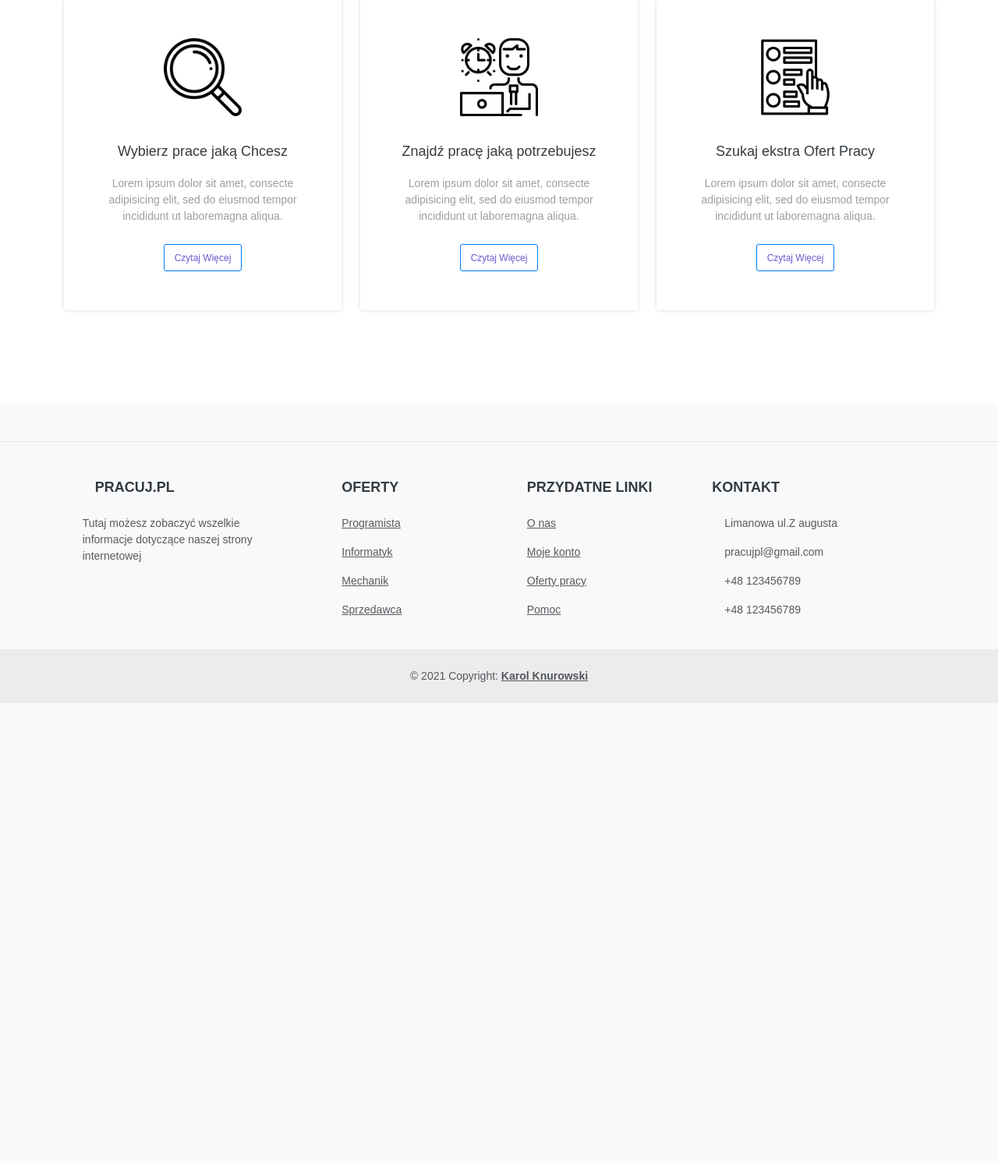
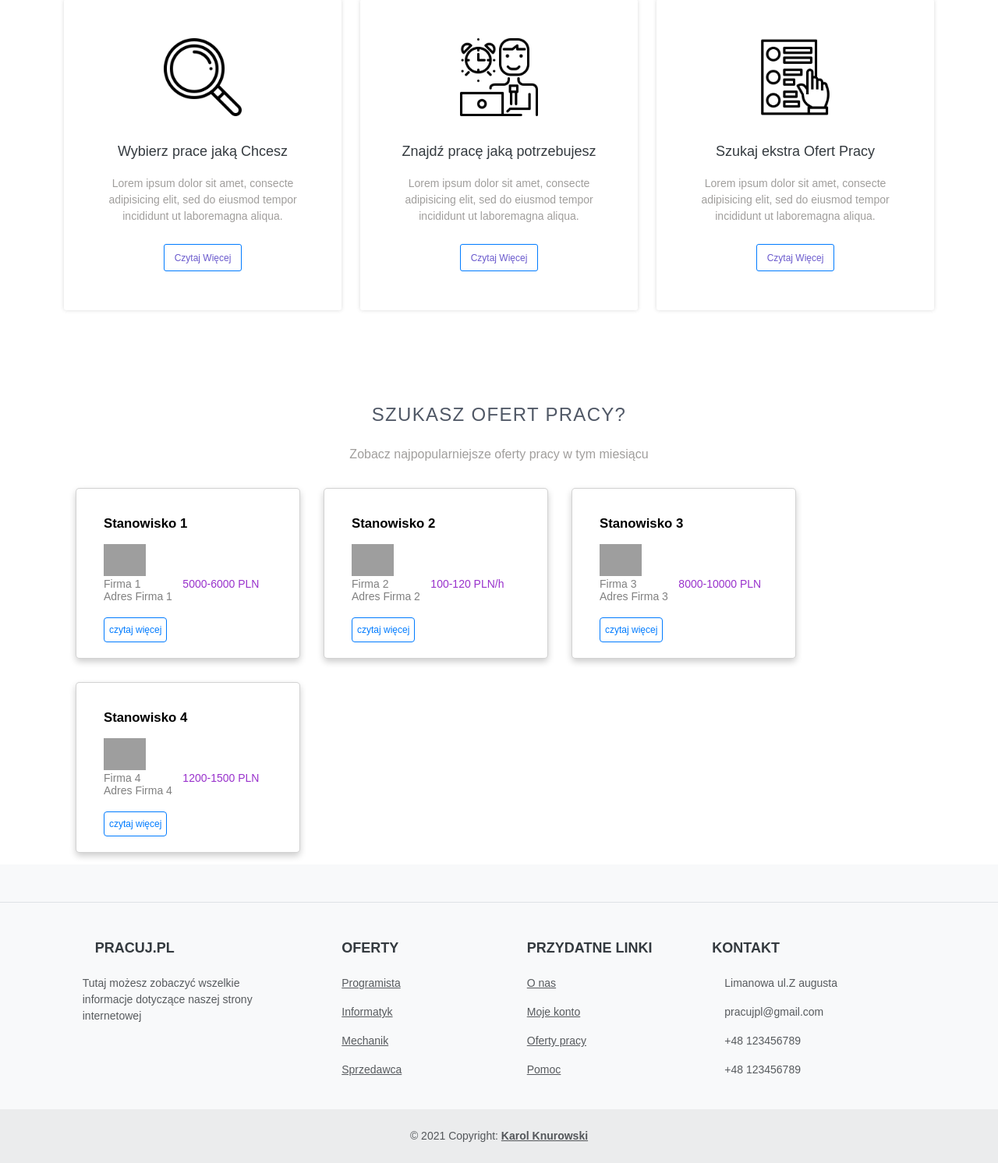
Before and after one commit to IvebbI/system_ogloszeniowy-Internetowe-, a PHP site: page /glowna.php in a window 1280 px wide. Shown: the part 1113-2605 px from the top of the page at 78% size. Before the commit the page ends 2015 px from the top, so only its background shows below. Run offline with PHP 8.4, Linux system fonts and the light colour scheme; data comes from the database, SQL or seed files in the repository; grey boxes are pictures that could not be loaded.

Commit message:
zapis #2
zapis #2

```diff
--- a/glowna.php
+++ b/glowna.php
@@ -200,9 +200,12 @@ html;
 
 
 <div class="container">
+<div class="section-header">
+					<h2>Szukasz ofert pracy?</h2>
+					<p>Zobacz najpopularniejsze oferty pracy w tym miesiącu</p>
+				</div>
 
-</div>
-  <!-- <?php
+ <?php
 $servername = "localhost";
 $username = "root";
 $password = "";
@@ -227,22 +230,26 @@ if ($result->num_rows > 0) {
       if ($counter < 4) {
         ?>
         <div class="card" style="width: 18rem;">
-          <?php
+
+
+          <div class="card-body">
+            <h5 class="card-title"><?php echo $row['nazwa']; ?></h5>
+            <p class="card-text">
+
+            </p>
+            <?php
           if (isset($row['logo_url']) && !empty($row['logo_url'])) {
             ?>
-                <div class="col-5 col-sm-4">
+                        <div class="col-5 col-sm-3">
                                     <img src="<?php echo $row['logo_url']; ?>" class="image-offerts img-fluid">
                                 </div>
           <?php
           }
           ?>
-          <div class="card-body">
-            <h5 class="card-title"><?php echo $row['nazwa']; ?></h5>
-            <p class="card-text">
-              <?php echo $row['widelki_wynagrodzenia']; ?>
-            </p>
-            <p class="card-text">
-              <?php echo $row['nazwa_firmy']; ?><br>
+
+            <span class="card-text">
+              <?php echo $row['nazwa_firmy']; ?>              <span class="widelki-wynagrodzenia"><?php echo $row['widelki_wynagrodzenia']; ?></span></div>
+              <div class="adres-firmy">
               <?php echo $row['adres']; ?>
             </p>
             <button class="szczegoly-ofert-glowna">
@@ -262,7 +269,7 @@ if ($result->num_rows > 0) {
   echo "Brak wyników";
 }
 $conn->close();
-?> -->
+?>
 
 
 
--- a/style.css
+++ b/style.css
@@ -32,6 +32,11 @@ text-align: center;
 border: 0.1rem solid #007bff;
 padding: 6px;
 border-radius: 4px;
+}
+.szczegoly-ofert-glowna:hover{
+  background-color: white;
+  color:#9932CC;
+  border: 1px solid #9932CC;
 }
 /*koniec karty*/
 .zarejestruj-btn{
@@ -68,15 +73,27 @@ color:white;
   background-color: 	#6A5ACD;
   color:white;
 }
+.widelki-wynagrodzenia{
+  margin-left: 50px;
+  color:#9932CC;
+
+}
 .login-btn{
   background-color: white;
   color:#6A5ACD;
 }
 .card-title{
-  color: #00008B;
+color: black;
+
+}
+.adres-firmy{
+  margin-top: -20px;
+  margin-left: 15px;
+  color:gray;
 }
 .card-text{
-  color:#1E90FF;
+  color:gray;
+  margin-top: 10px;
 }
 .image-offerts{
   width: 80px;
@@ -122,7 +139,7 @@ width: 100%;
 }
 
 .card-title {
-  color: #00008B;
+
   font-size: 1.2em; /* Dodany rozmiar czcionki */
   font-weight: bold; /* Pogrubienie tekstu */
   margin-bottom: 0.5em; /* Odstęp od pozostałej treści */
```
